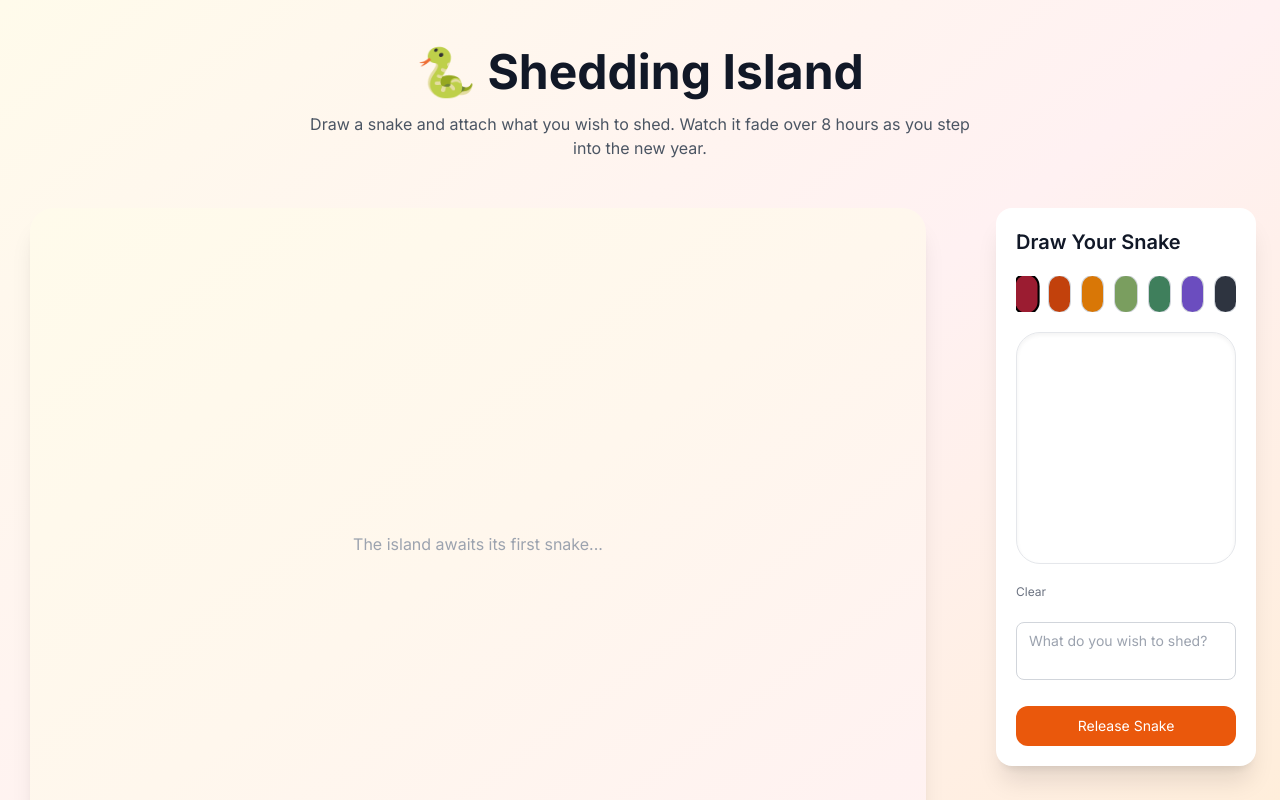
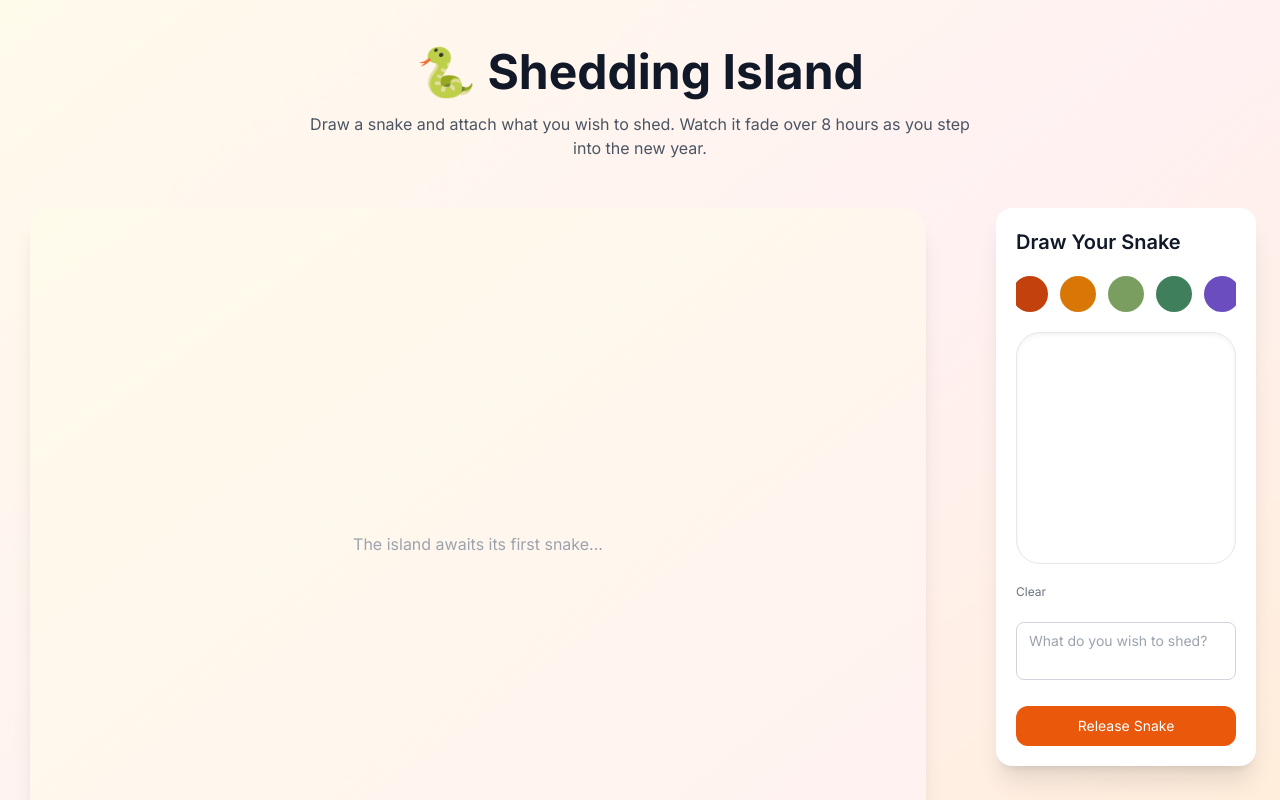
Before and after one commit to juliez8/snake-year-shedding-pond, a Next.js app: page /draw in a window 1280 px wide. Shown: the top 800 px of the page. Built offline with nearby package versions, Linux system fonts and the light colour scheme; no server answers; the database is empty.

Commit message:
fixed some small things

```diff
--- a/components/ColorPicker.tsx
+++ b/components/ColorPicker.tsx
@@ -20,7 +20,7 @@ export default function ColorPicker({
   onColorChange,
 }: ColorPickerProps) {
   return (
-    <div className="flex gap-3 justify-center flex-nowrap overflow-hidden">
+    <div className="flex justify-center gap-3 flex-nowrap overflow-hidden">
 
       {COLORS.map((color) => {
         const isSelected = selectedColor === color;
@@ -30,12 +30,12 @@ export default function ColorPicker({
             key={color}
             onClick={() => onColorChange(color)}
             className={`
-              w-9 h-9 rounded-full
+              w-9 h-9 shrink-0 rounded-full
               transition-all duration-200
-              ${isSelected
-                ? 'ring-2 ring-black scale-105'
-                : 'ring-1 ring-gray-300 hover:scale-105'}
-            `}
+              ring-2 ring-white
+              ${isSelected ? 'ring-gray-900 scale-105' : 'ring-gray-200'}
+`           }
+
             style={{ backgroundColor: color }}
           />
         );
--- a/components/SnakeCanvas.tsx
+++ b/components/SnakeCanvas.tsx
@@ -11,63 +11,53 @@ interface SnakeCanvasProps {
   clearTrigger?: number;
 }
 
-const BRUSH_WIDTH = 9;
+const BRUSH_WIDTH = 8;
 
 export default function SnakeCanvas({
-  width = 360,
-  height = 360,
+  width = 340,
+  height = 340,
   selectedColor,
   onDrawingChange,
   clearTrigger = 0,
 }: SnakeCanvasProps) {
-
   const canvasRef = useRef<HTMLCanvasElement>(null);
   const [strokes, setStrokes] = useState<Stroke[]>([]);
   const [currentStroke, setCurrentStroke] = useState<Point[]>([]);
   const [isDrawing, setIsDrawing] = useState(false);
 
-  // ---------------------------
-  // Retina scaling (correct)
-  // ---------------------------
+  // 🔥 High DPI fix (crisp canvas, no blur)
   useEffect(() => {
     const canvas = canvasRef.current;
     if (!canvas) return;
 
+    const ratio = window.devicePixelRatio || 1;
     const ctx = canvas.getContext('2d');
     if (!ctx) return;
-
-  const ratio = window.devicePixelRatio || 1;
 
     canvas.width = width * ratio;
     canvas.height = height * ratio;
 
+    canvas.style.width = `${width}px`;
+    canvas.style.height = `${height}px`;
+
     ctx.setTransform(ratio, 0, 0, ratio, 0, 0);
   }, [width, height]);
 
-
-  // ---------------------------
   // Clear
-  // ---------------------------
   useEffect(() => {
     if (clearTrigger > 0) {
       setStrokes([]);
       setCurrentStroke([]);
-
       const ctx = canvasRef.current?.getContext('2d');
-      if (ctx) ctx.clearRect(0, 0, width, height);
+      ctx?.clearRect(0, 0, width, height);
     }
   }, [clearTrigger, width, height]);
 
-  // ---------------------------
-  // Notify parent
-  // ---------------------------
   useEffect(() => {
     onDrawingChange({ strokes, width, height });
   }, [strokes, width, height, onDrawingChange]);
 
-  // ---------------------------
   // Redraw strokes
-  // ---------------------------
   useEffect(() => {
     const ctx = canvasRef.current?.getContext('2d');
     if (!ctx) return;
@@ -91,18 +81,13 @@ export default function SnakeCanvas({
 
       ctx.stroke();
     });
-
   }, [strokes, width, height]);
 
-  // ---------------------------
-  // Helpers
-  // ---------------------------
   const getPoint = (e: any): Point | null => {
     const canvas = canvasRef.current;
     if (!canvas) return null;
 
     const rect = canvas.getBoundingClientRect();
-
     const clientX = e.touches ? e.touches[0].clientX : e.clientX;
     const clientY = e.touches ? e.touches[0].clientY : e.clientY;
 
@@ -154,10 +139,10 @@ export default function SnakeCanvas({
   };
 
   return (
-    <div className="border border-gray-200 rounded-3xl shadow-inner overflow-hidden bg-white mx-auto">
+    <div className="w-full max-w-[340px] mx-auto overflow-hidden rounded-3xl border border-gray-200 bg-white shadow-inner">
       <canvas
         ref={canvasRef}
-        className="block cursor-crosshair touch-none"
+        className="block"
         onMouseDown={start}
         onMouseMove={move}
         onMouseUp={stop}
```
Lines whose indentation alone changed are shown as unchanged.
